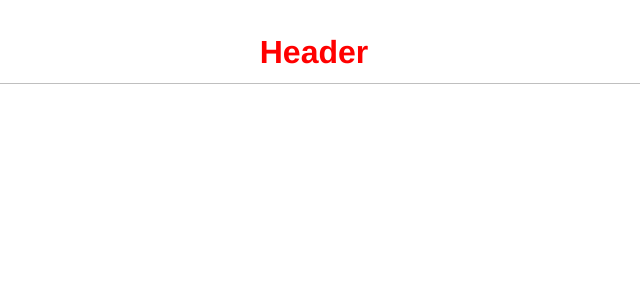
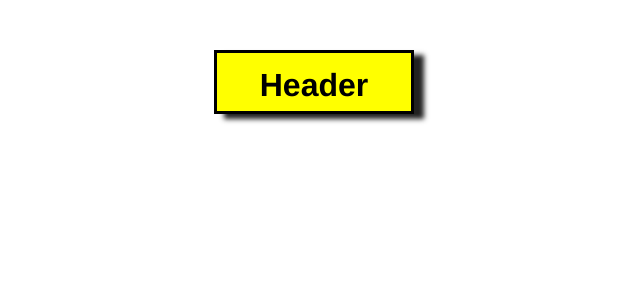
Before and after one commit to jamesshapiro/blank-hooks-parcel, a React (Vite) app: page / in a window 1280 px wide. Shown: the top 300 px of the page, without its empty margins (326-966 px from the left). Built offline with nearby package versions, Linux system fonts and the light colour scheme.

Commit message:
add a little styling

```diff
--- a/src/components/Header/Header.module.css
+++ b/src/components/Header/Header.module.css
@@ -8,5 +8,11 @@
 }
 
 .headerSuccess {
-    color: red;
+    color: black;
+    background-color: yellow;
+    width: 200px;
+    margin: 0 auto;
+    margin-top: 50px;
+    border: 3px solid black;
+    box-shadow: 10px 5px 5px hsl(0, 0%, 13%)
 }
```
Also changed, not shown: 1 other file (tests, documents, lock files or other folders).
